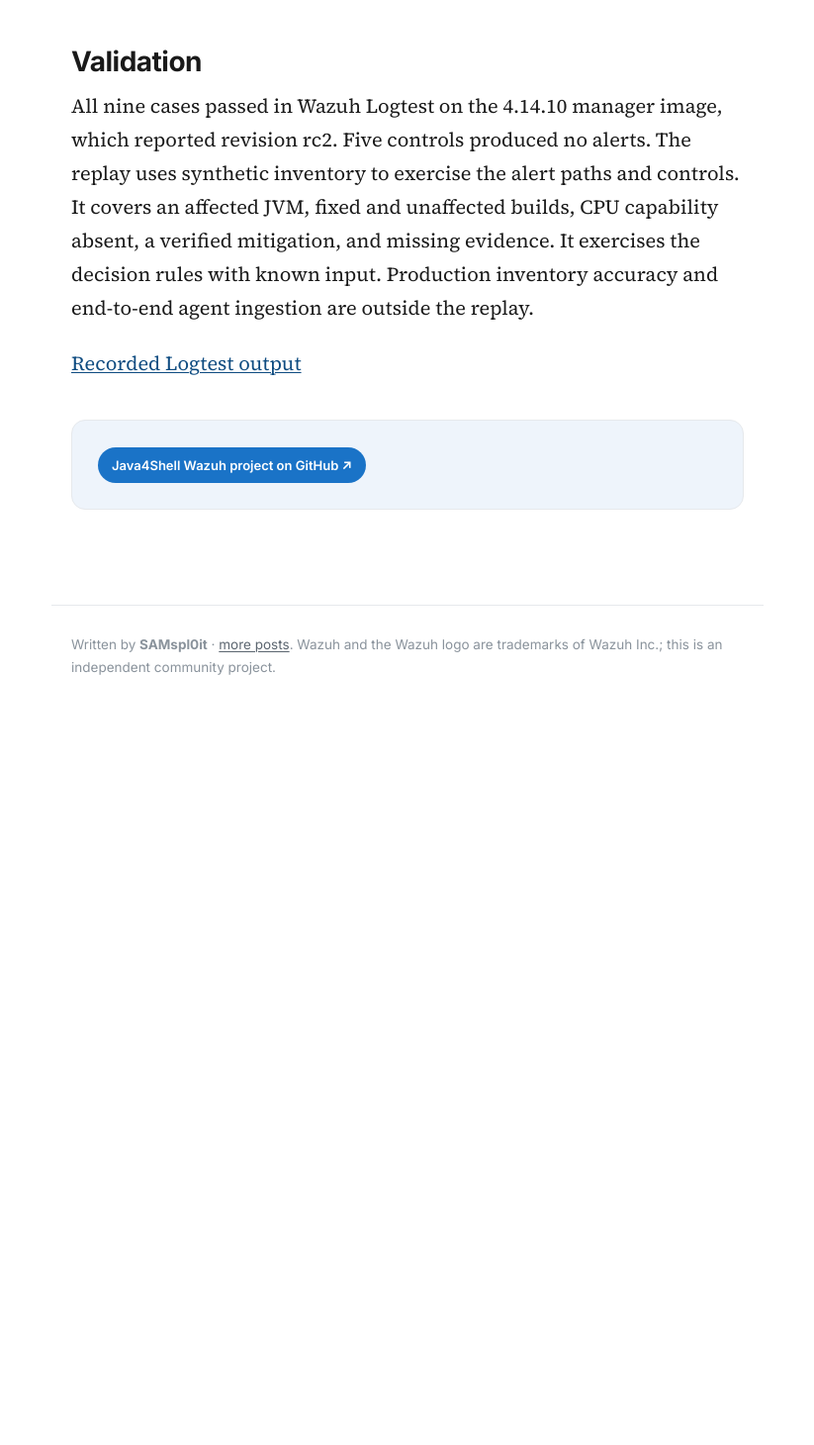
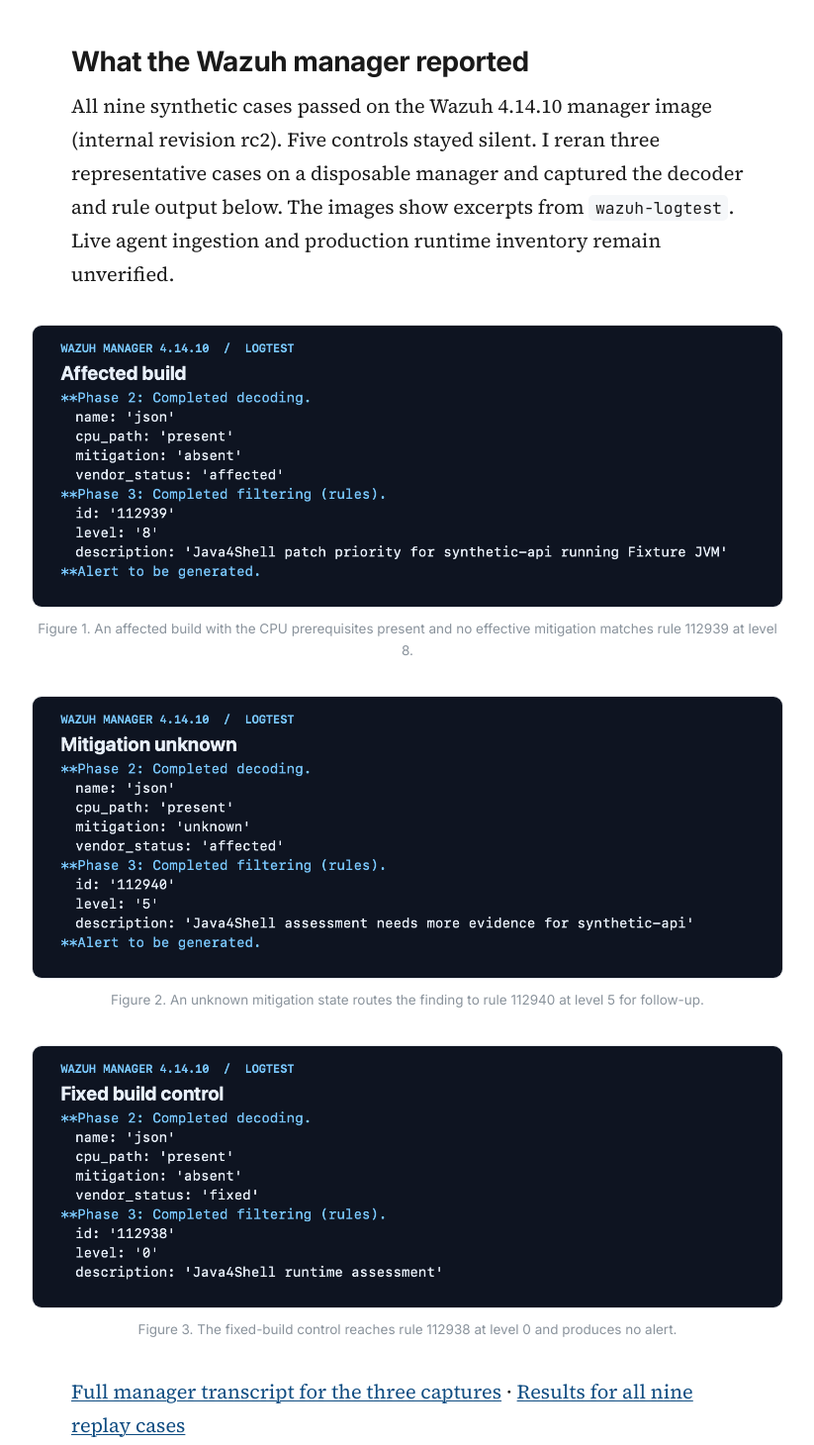
Before and after one commit to SAMsploit1/SAMsploit1.github.io, a plain HTML site: page posts/java4shell-wazuh.html in a window 1280 px wide. Shown: the part 2015-3475 px from the top of the page at 99% size, without its empty margins (228-1051 px from the left). Before the commit the page ends 2783 px from the top, so only its background shows below. Drawn offline with Linux system fonts and the light colour scheme.

Commit message:
Publish Java4Shell Logtest captures and Ambassador links (#4)
Co-authored-by: SAMsploit1 <SAMsploit1@users.noreply.github.com>

```diff
--- a/posts/java4shell-wazuh.html
+++ b/posts/java4shell-wazuh.html
@@ -50,11 +50,26 @@
 
   <p>The alerts describe exposure prerequisites. App-specific reachability and incident evidence require their own investigation. If a JVM missed the inventory pass, the absence of an alert gives no information about its status. A reliable collection process matters as much as the rule.</p>
 
-  <h2>Validation</h2>
+  <h2>What the Wazuh manager reported</h2>
 
-  <p>All nine cases passed in Wazuh Logtest on the 4.14.10 manager image, which reported revision rc2. Five controls produced no alerts. The replay uses synthetic inventory to exercise the alert paths and controls. It covers an affected JVM, fixed and unaffected builds, CPU capability absent, a verified mitigation, and missing evidence. It exercises the decision rules with known input. Production inventory accuracy and end-to-end agent ingestion are outside the replay.</p>
+  <p>All nine synthetic cases passed on the Wazuh 4.14.10 manager image (internal revision rc2). Five controls stayed silent. I reran three representative cases on a disposable manager and captured the decoder and rule output below. The images show excerpts from <code>wazuh-logtest</code>. Live agent ingestion and production runtime inventory remain unverified.</p>
 
-  <p><a href="https://github.com/SAMsploit1/java4shell-wazuh/blob/main/tests/results-wazuh-4.14.10.txt">Recorded Logtest output</a></p>
+  <figure>
+    <a href="../assets/java4shell/patch-priority.png"><img src="../assets/java4shell/patch-priority.png" alt="Wazuh Logtest decodes an affected build with CPU prerequisites present and mitigation absent, then matches rule 112939 at level 8." loading="lazy"></a>
+    <figcaption>Figure 1. An affected build with the CPU prerequisites present and no effective mitigation matches rule 112939 at level 8.</figcaption>
+  </figure>
+
+  <figure>
+    <a href="../assets/java4shell/evidence-gap.png"><img src="../assets/java4shell/evidence-gap.png" alt="Wazuh Logtest matches rule 112940 at level 5 for an affected build with unknown mitigation." loading="lazy"></a>
+    <figcaption>Figure 2. An unknown mitigation state routes the finding to rule 112940 at level 5 for follow-up.</figcaption>
+  </figure>
+
+  <figure>
+    <a href="../assets/java4shell/fixed-control.png"><img src="../assets/java4shell/fixed-control.png" alt="Wazuh Logtest decodes a fixed build and matches only the level-0 rule 112938." loading="lazy"></a>
+    <figcaption>Figure 3. The fixed-build control reaches rule 112938 at level 0 and produces no alert.</figcaption>
+  </figure>
+
+  <p><a href="../assets/java4shell/manager-logtest.txt">Full manager transcript for the three captures</a> · <a href="https://github.com/SAMsploit1/java4shell-wazuh/blob/main/tests/results-wazuh-4.14.10.txt">Results for all nine replay cases</a></p>
 
   <div class="cta">
     <a class="ghbtn" href="https://github.com/SAMsploit1/java4shell-wazuh">Java4Shell Wazuh project on GitHub ↗</a>
@@ -64,6 +79,7 @@
 <footer>
   <p>Written by <strong>SAMspl0it</strong> · <a href="../">more posts</a>.
   Wazuh and the Wazuh logo are trademarks of Wazuh Inc.; this is an independent community project.</p>
+  <p class="ambassador-links"><a href="https://wazuh.com/?utm_source=ambassadors&amp;utm_medium=referral&amp;utm_campaign=ambassadors+program">Wazuh homepage</a> · <a href="https://wazuh.com/ambassadors-program/?utm_source=ambassadors&amp;utm_medium=referral&amp;utm_campaign=ambassadors+program">Wazuh Ambassadors program</a></p>
 </footer>
 </body>
 </html>
```
Also changed, not shown: posts/_template.html (+1 -0 lines), posts/clearpass-wazuh.html (+1 -0 lines), posts/linux-persistence-editor-backdoor.html (+1 -0 lines), posts/mcp-wazuh-evidence.html (+1 -0 lines), posts/optimizely-wazuh.html (+1 -0 lines), posts/wazuh-selfmon.html (+1 -0 lines), posts/wazuh5-migration.html (+1 -0 lines), posts/windows-persistence-wazuh.html (+1 -0 lines), assets/java4shell/evidence-gap.png (added), assets/java4shell/fixed-control.png (added), assets/java4shell/manager-logtest.txt (added), assets/java4shell/patch-priority.png (added), 1 other file.
